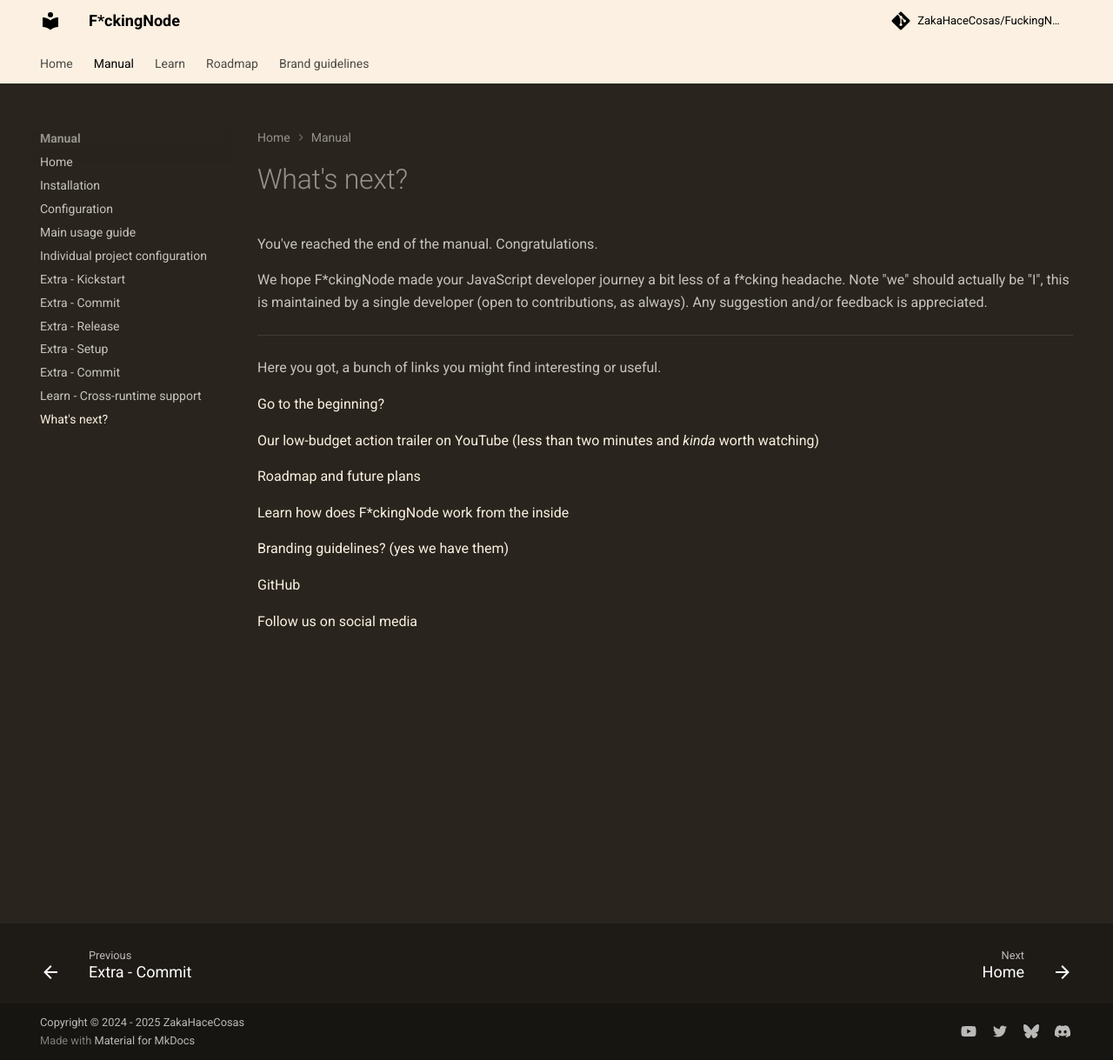
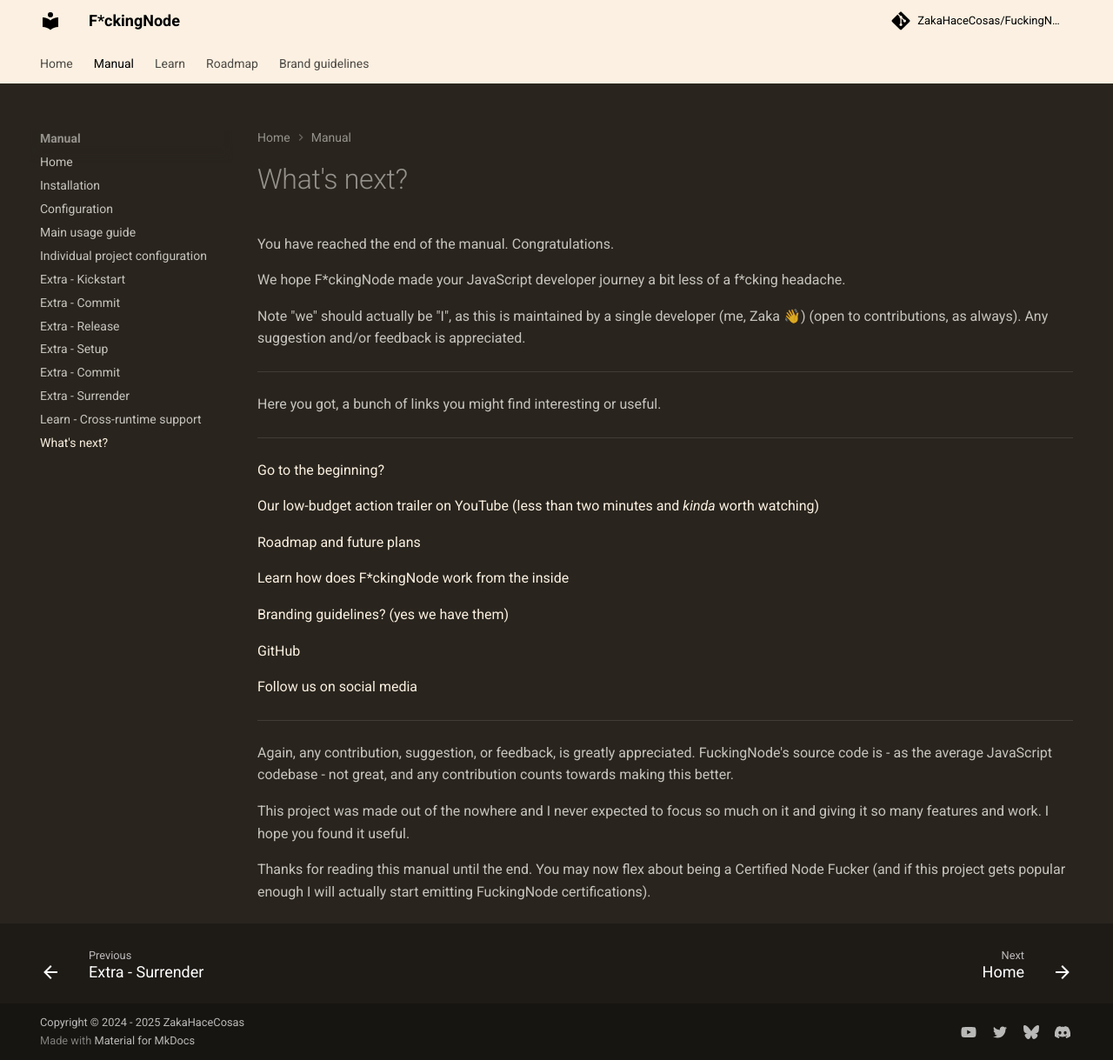
Before and after one commit to ZakaHaceCosas/FuckingNode, an MkDocs documentation site: the page built from docs/manual/whats-next.md, in a window 1280 px wide and 1219 px high. Shown: the whole window at 87% size. Built offline with MkDocs 1.6.1 and Material for MkDocs 9.7.7, drawn with Linux system fonts in a browser that asks for light colours; comment, search, counter and statistics services are not loaded.

Commit message:
(v3) update docs (7/n)

```diff
--- a/docs/manual/whats-next.md
+++ b/docs/manual/whats-next.md
@@ -1,12 +1,16 @@
 # What's next?
 
-You've reached the end of the manual. Congratulations.
+You have reached the end of the manual. Congratulations.
 
-We hope F\*ckingNode made your JavaScript developer journey a bit less of a f\*cking headache. Note "we" should actually be "I", this is maintained by a single developer (open to contributions, as always). Any suggestion and/or feedback is appreciated.
+We hope F\*ckingNode made your JavaScript developer journey a bit less of a f\*cking headache.
+
+Note "we" should actually be "I", as this is maintained by a single developer (me, Zaka 👋) (open to contributions, as always). Any suggestion and/or feedback is appreciated.
 
 ---
 
 Here you got, a bunch of links you might find interesting or useful.
+
+---
 
 [Go to the beginning?](index.md)
 
@@ -21,3 +25,11 @@
 [GitHub](https://github.com/ZakaHaceCosas/FuckingNode)
 
 [Follow us on social media](../about/social.md)
+
+---
+
+Again, any contribution, suggestion, or feedback, is greatly appreciated. FuckingNode's source code is - as the average JavaScript codebase - not great, and any contribution counts towards making this better.
+
+This project was made out of the nowhere and I never expected to focus so much on it and giving it so many features and work. I hope you found it useful.
+
+Thanks for reading this manual until the end. You may now flex about being a Certified Node Fucker (and if this project gets popular enough I will actually start emitting FuckingNode certifications).
--- a/mkdocs.yml
+++ b/mkdocs.yml
@@ -23,6 +23,7 @@
           - Extra - Release: "manual/release.md"
           - Extra - Setup: "manual/setup.md"
           - Extra - Stats: "manual/stats.md"
+          - Extra - Surrender: "manual/surrender.md"
           - Learn - Cross-runtime support: "learn/cross-runtime.md"
           - "What's next?": "manual/whats-next.md"
 
```
Also changed, not shown: docs/manual/index.md (+1 -0 lines), docs/manual/stats.md (+2 -4 lines), docs/manual/surrender.md (added, +49 -0 lines).
